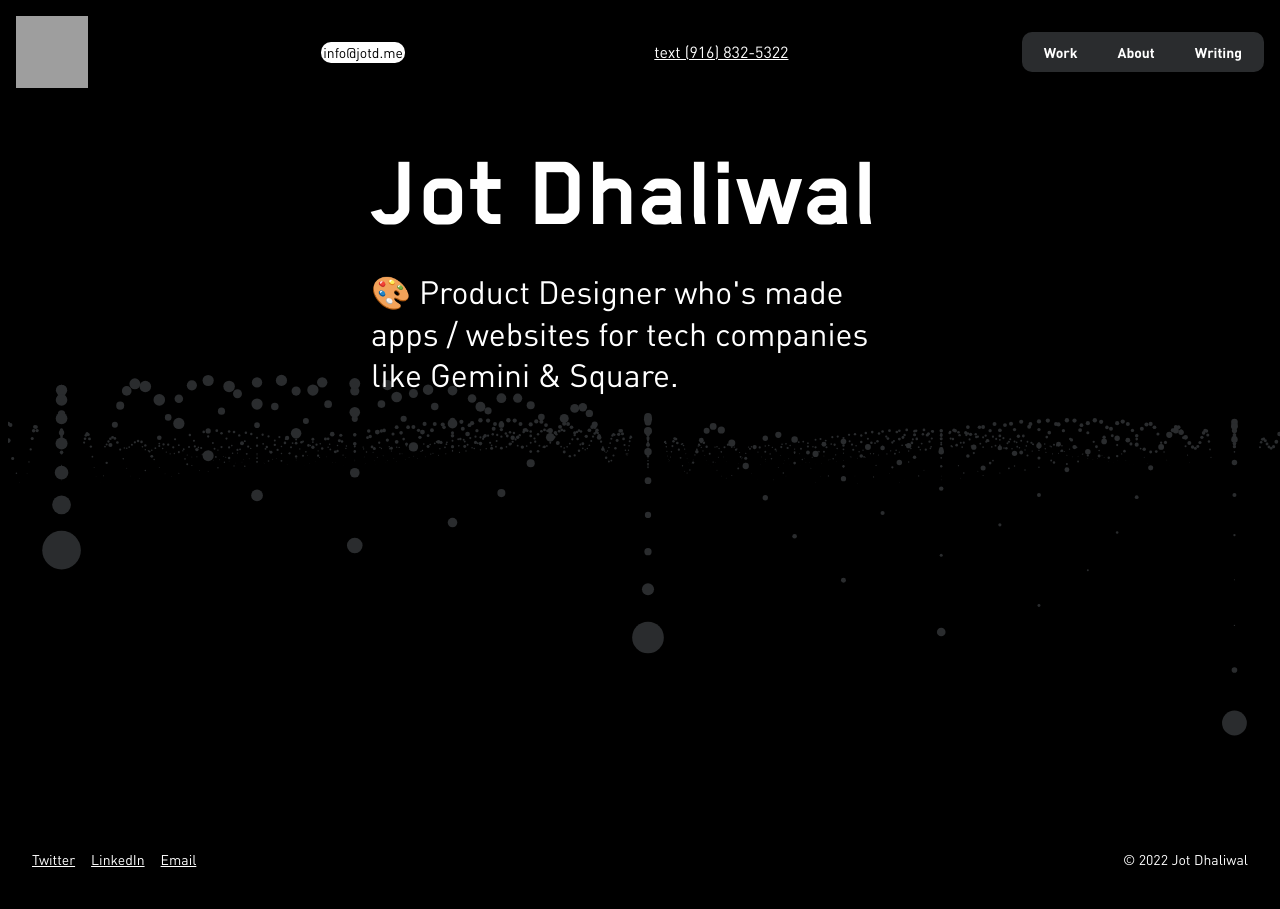
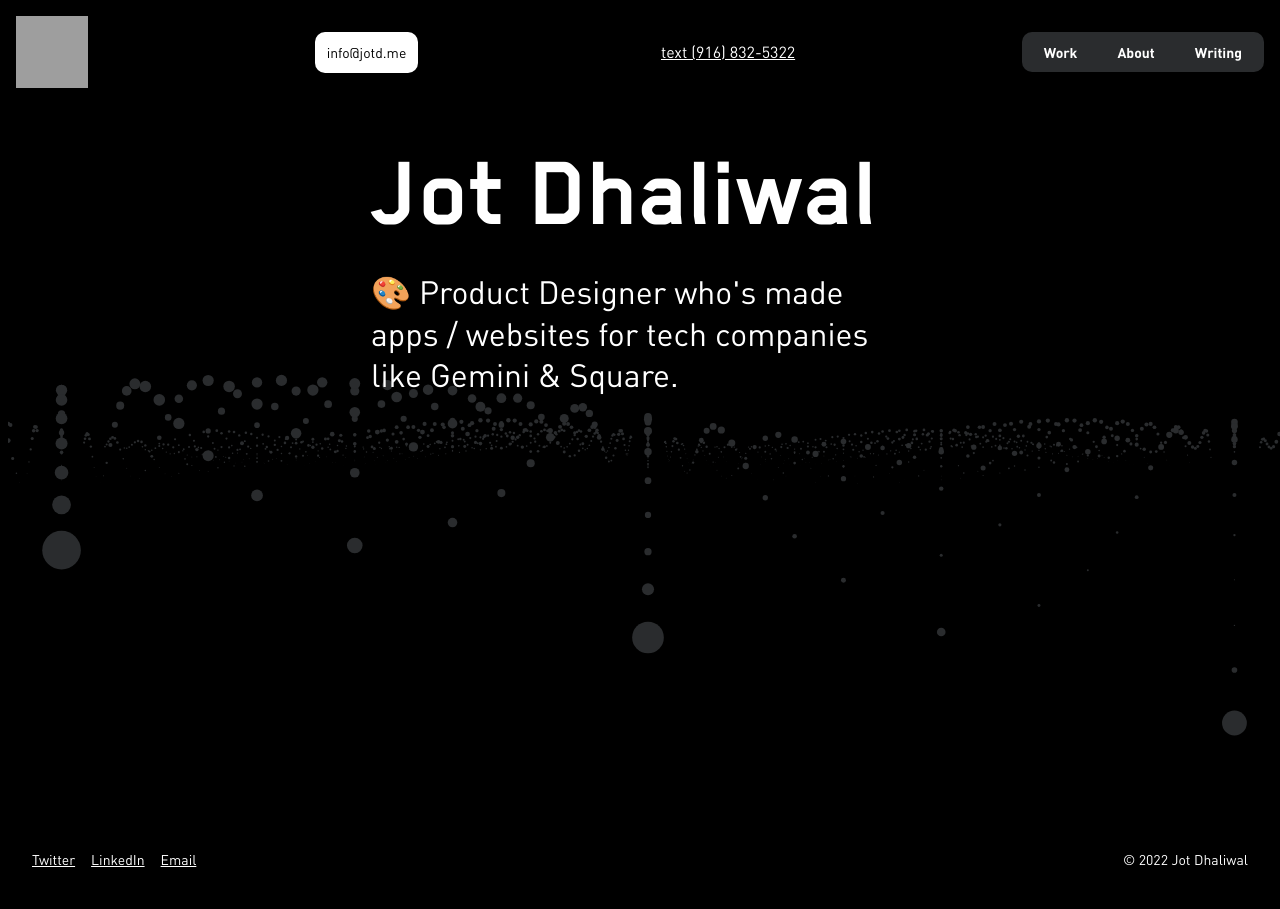
Before and after one commit to jotd/jotd-portfolio, a Jekyll site: the page index.html, which Jekyll copies as it is, in a window 1280 px wide. Built offline with Jekyll 4.4.1, drawn with Linux system fonts in a browser that asks for light colours; grey boxes are pictures that could not be loaded.

Commit message:
Update styles.css

```diff
--- a/css/styles.css
+++ b/css/styles.css
@@ -47,7 +47,7 @@ hr {
   text-decoration: none;
   background-color: white;
   border-radius: 10px;
-  padding: 2px;
+  padding: 12px;
 }
 .cta:hover {
   text-decoration: underline;
```
